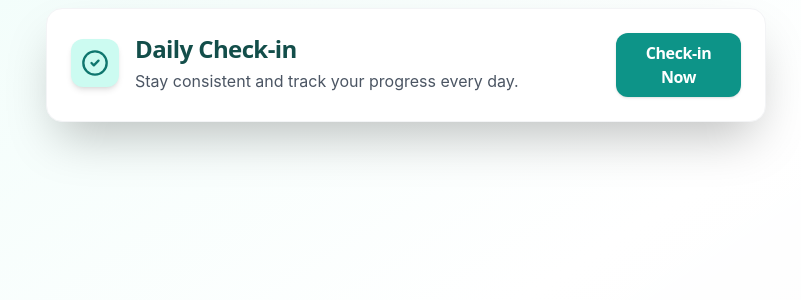
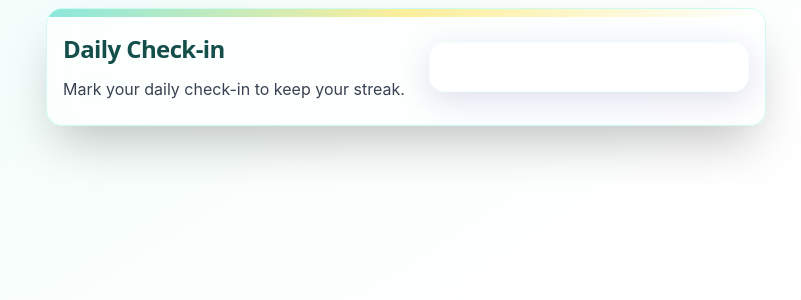
Before and after one commit to TheoOdawara/Memo-Clarity-Hub, a React (Vite) app: page / in a window 1280 px wide. Both pictures are taken after a click on the button "Demo Mode". Shown: the part 128-428 px from the top of the page, without its empty margins (234-1035 px from the left). Built offline with nearby package versions, Linux system fonts and the light colour scheme.

Commit message:
Desing melhorado do check-in

```diff
--- a/src/pages/ProfessionalDashboard.tsx
+++ b/src/pages/ProfessionalDashboard.tsx
@@ -1,36 +1,37 @@
-import React from 'react';
+import React, { useState } from 'react';
 
 export default function ProfessionalDashboard() {
+  const [checkedIn, setCheckedIn] = useState(false);
+
   return (
     <div className="min-h-screen w-full bg-gradient-to-br from-teal-50 via-white to-aqua-100 flex justify-center items-start py-8">
       <div className="w-full max-w-3xl px-2 sm:px-6">
-        {/* Card de Check-in do Dia - Visual sofisticado */}
-        <section className="bg-white rounded-2xl shadow-2xl border border-gray-100 p-4 sm:p-6 flex flex-col sm:flex-row items-center sm:items-start justify-between mb-8">
-          <div className="flex items-center gap-4 w-full">
-            <div className="w-12 h-12 rounded-xl bg-teal-100 flex items-center justify-center shadow-md">
-              <svg
-                className="w-7 h-7 text-teal-700"
-                fill="none"
-                stroke="currentColor"
-                strokeWidth="2"
-                viewBox="0 0 24 24"
-              >
-                <circle cx="12" cy="12" r="10" stroke="currentColor" strokeWidth="2" />
-                <path strokeLinecap="round" strokeLinejoin="round" strokeWidth="2" d="M9 12l2 2 4-4" />
-              </svg>
-            </div>
-            <div className="flex-1">
-              <h2 className="text-2xl font-bold text-teal-900 mb-1 font-sans tracking-tight">
+        {/* Card de Check-in do Dia - Glassmorphism */}
+        <section className="relative bg-white/60 backdrop-blur-xl border border-teal-100 rounded-2xl shadow-2xl p-0 overflow-hidden mb-8">
+          {/* Gradiente animado no topo */}
+          <div className="absolute inset-x-0 top-0 h-2 bg-gradient-to-r from-teal-400 via-yellow-300 to-aqua-400 animate-pulse" />
+          <div className="flex flex-col lg:flex-row items-center lg:items-center justify-between gap-4 px-4 py-6">
+            <div className="flex-1 flex flex-col justify-center text-center lg:text-left gap-2">
+              <h2 className="text-2xl lg:text-2xl font-bold text-teal-900 mb-1 font-sans tracking-tight">
                 Daily Check-in
               </h2>
-              <p className="text-gray-600 text-base">
-                Stay consistent and track your progress every day.
+              <p className="text-gray-700 text-base lg:text-base max-w-md mx-auto lg:mx-0">
+                {checkedIn
+                  ? 'Check-in completed! See you tomorrow.'
+                  : 'Mark your daily check-in to keep your streak.'}
               </p>
             </div>
+            <div
+              className="relative rounded-2xl bg-white bg-opacity-60 backdrop-blur-lg shadow-xl px-4 py-6 flex flex-col gap-4 items-center w-full max-w-xs mx-auto lg:mx-0"
+              style={{
+                border: '1.5px solid rgba(173, 255, 247, 0.15)',
+                boxShadow: '0 8px 32px 0 rgba(31, 38, 135, 0.15)',
+                // ...existing code...
+              }}
+            >
+              {/* Conteúdo do card, como botão de check-in, progresso, etc. */}
+            </div>
           </div>
-          <button className="mt-4 sm:mt-0 px-5 py-2 rounded-xl bg-teal-600 text-white font-semibold shadow hover:bg-teal-700 transition-colors text-base font-sans tracking-tight focus:outline-none focus:ring-2 focus:ring-teal-400 focus:ring-offset-2">
-            Check-in Now
-          </button>
         </section>
         {/* ...outros elementos do dashboard... */}
       </div>
```
